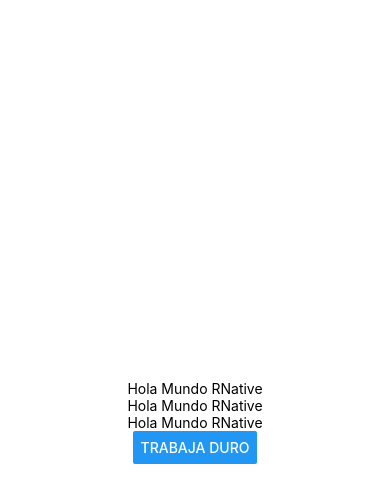
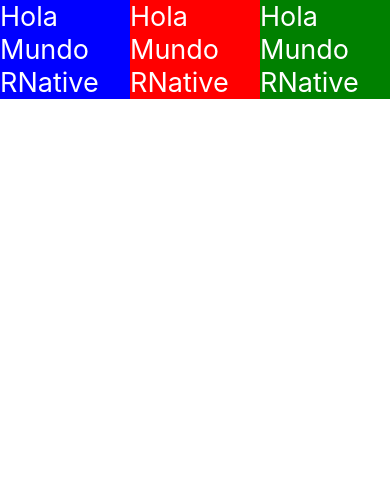
Before and after one commit to Artemio15/PM194, a React Native app in the folder my-blank/: screen / in a window 390 px wide. Shown: the top 502 px of the page. Built offline with nearby package versions, Linux system fonts and the light colour scheme.

Commit message:
PracticaNo6

```diff
--- a/my-blank/App.js
+++ b/my-blank/App.js
@@ -5,20 +5,12 @@ import { StyleSheet, Text, View, Button } from 'react-native';
 import React, {useState} from 'react';
 
 
-const Texto=() => {
+const Texto=({style}) => {
   const [contenido,setContenido]=useState('Hola Mundo RNative')
   const actualizaTexto=()=>{setContenido('Estado actualizado del Text')};
   return(
-    <Text onPress={actualizaTexto}>{contenido}</Text>
+    <Text style={[styles.text,style]} onPress={actualizaTexto}>{contenido}</Text>
   )
-};
-
-const Boton = () => {
-  const [contenidoBoton, setContenidoBoton] = useState('Trabaja duro');
-  const actualizaBoton=()=>{setContenidoBoton('No trabaja')};
-  return (
-    <Button title={contenidoBoton} onPress={actualizaBoton}> </Button>
-  );
 };
 
 
@@ -29,10 +21,9 @@ export default function App() {
 
     <View style={styles.container}>
 
-      <Texto></Texto>
-      <Texto></Texto>
-      <Texto></Texto>
-      <Boton></Boton>
+      <Texto style={styles.blue}></Texto>
+      <Texto style={styles.red}></Texto>
+      <Texto style={styles.green}></Texto>
       <StatusBar style="auto" />
 
     </View>
@@ -45,7 +36,17 @@ const styles = StyleSheet.create({
   container: {
     flex: 1,
     backgroundColor: '#fff',
-    alignItems: 'center',
+    alignItems: 'baseline',
     justifyContent: 'center',
+    flexDirection: 'row',
   },
+  text:{
+    color: 'white',
+    fontSize: 27,
+
+  },
+
+  blue: {backgroundColor: 'blue'},
+  red: {backgroundColor: 'red'},
+  green: {backgroundColor: 'green'},
 });
```
